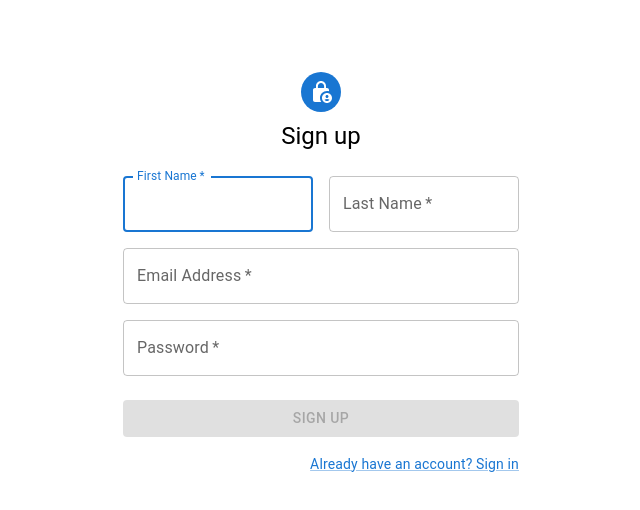
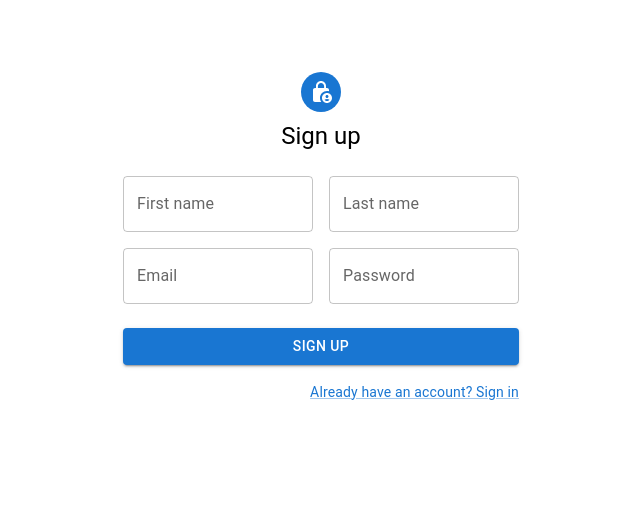
Before and after one commit to MateuszSuplewski/Zoo-FullStack-App, a React (Create React App) app in the folder frontend/: page /register in a window 1280 px wide. Shown: the top 510 px of the page, without its empty margins (319-959 px from the left). Built offline with nearby package versions, Linux system fonts and the light colour scheme.

Commit message:
Refactor forms

```diff
--- a/frontend/src/components/AddAnimal.js
+++ b/frontend/src/components/AddAnimal.js
@@ -1,84 +1,61 @@
-import * as React from 'react';
-import {Button, Modal, Stack, TextField} from '@mui/material';
-import { createActionAdd } from '../state/animals';
-import { useDispatch } from 'react-redux';
+import React from 'react'
+import { useDispatch } from 'react-redux'
+import { Button, Modal, Stack, TextField } from '@mui/material'
+import { createActionAdd } from '../state/animals'
+import validateForm from '../helpers/validateForm'
+import animalFields from '../data/animalFields'
+import useForm from '../hooks/useForm'
 
 const AddAnimal = () => {
-
-  const [open, setOpen] = React.useState(false);
-  const handleOpen = () => setOpen(true);
-  const handleClose = () => setOpen(false);
+  const [open, setOpen] = React.useState(false)
+  const handleOpen = () => setOpen(true)
+  const handleClose = () => setOpen(false)
   const storeDispatch = useDispatch()
 
-  const initialState = {
-    name: '',
-    age: 0,
-    weight: 0,
-    description: '',
-    species: ''
+  const onSubmit = (state) => {
+    const animalData = {
+      ...state,
+      species: {
+        name: state.species
+      }
+    }
+    storeDispatch(createActionAdd(animalData))
   }
 
-  const fields = ['Name','Age','Weight','Species']
-  const fieldTypes = ['text','number','number','text']
-
-  const [values, setValues] = React.useState(initialState)
-
-  const handleInputChange = (e,fieldType) => {
-    const { name, value } = e.target
-    setValues((prevValues) => ({
-      ...prevValues,
-      [name]: fieldType === 'number' ? Number(value) : value
-    }))
-  }
-
-  const resetForm = () => {
-    setValues(initialState)
-  }
-
-  const handleFormSubmit = (e) => {
-    const {name,age,weight,description, species} = values
-    const preparedAnimal = {
-        name,
-        age,
-        weight,
-        description,
-        species: {
-            name: species
-        }
-    }
-
-    e.preventDefault()
-    storeDispatch(createActionAdd(preparedAnimal))
-    resetForm()
-  }
+  const [handleInputChange, handleFormSubmit, state, errors] = useForm(validateForm, animalFields, onSubmit)
 
   return (
     <div>
-      <Button fullWidth size='large' variant='contained' onClick={handleOpen}>Add new animal</Button>
-      <Modal
-        open={open}
-        onClose={handleClose}
-      >
+      <Button fullWidth size="large" variant="contained" onClick={handleOpen}>
+        Add new animal
+      </Button>
+      <Modal open={open} onClose={handleClose}>
         <form
-        style={{margin: "5rem auto", backgroundColor: 'white',maxWidth: '420px', padding: '1rem'}}
+          style={{
+            margin: '5rem auto',
+            backgroundColor: 'white',
+            maxWidth: '420px',
+            padding: '1rem',
+          }}
           onSubmit={handleFormSubmit}
+          noValidate
         >
           <Stack spacing={2}>
-            {
-                fields.map((fieldName, index) => (
-                    <TextField key={index} required type={fieldTypes[index]} label={fieldName} name={fieldName.toLowerCase()} variant="outlined" value={values[fieldName.toLowerCase()]}
-                    onChange={(e) => handleInputChange(e,fieldTypes[index])}/>
-                ))
-            }
+            {animalFields.map(({ name, label, type }) => (
               <TextField
-                 required
-                 multiline
-                 rows={2}
-                 name={'description'}
-                 label={'Description'}
-                value={values.description}
-                onChange={(e) => handleInputChange(e,'text')}
+                error={errors[label] === null}
+                helperText={errors[label]}
+                multiline={type === 'textarea'}
+                key={name}
+                id={name}
+                type={type === 'textarea' ? 'text' : type}
+                label={label}
+                name={name}
+                variant="outlined"
+                value={state[name]}
+                onChange={(e) => handleInputChange(e, type)}
               />
+            ))}
           </Stack>
           <Button
             variant={'contained'}
--- a/frontend/src/components/UpdateAnimal.js
+++ b/frontend/src/components/UpdateAnimal.js
@@ -1,79 +1,66 @@
-import * as React from 'react';
-import {Button, Modal, Stack, TextField} from '@mui/material';
-import { createActionUpdate } from '../state/animals';
-import { useDispatch } from 'react-redux';
+import React, { useEffect } from 'react'
+import { useDispatch } from 'react-redux'
+import { Button, Modal, Stack, TextField } from '@mui/material'
+import { createActionUpdate } from '../state/animals'
+import validateForm from '../helpers/validateForm'
+import animalFields from '../data/animalFields'
+import useForm from '../hooks/useForm'
 
-const UpdateAnimal = ({animal}) => {
-    const {id, name, age, weight, description, species, imgSrc} = animal
-  const [open, setOpen] = React.useState(false);
-  const handleOpen = () => setOpen(true);
-  const handleClose = () => setOpen(false);
+const UpdateAnimal = ({ animal }) => {
   const storeDispatch = useDispatch()
+  const [open, setOpen] = React.useState(false)
+  const handleOpen = () => setOpen(true)
+  const handleClose = () => setOpen(false)
 
-  const initialState = {
-    name: name,
-    age: age,
-    weight: weight,
-    description: description
+  const onSubmit = (state) => {
+    const animalData = {
+      ...state,
+      species: {
+        name: state.species
+      }
     }
 
-
-  const fields = ['Name','Age','Weight']
-  const fieldTypes = ['text','number','number']
-
-  const [values, setValues] = React.useState(initialState)
-
-  const handleInputChange = (e,fieldType) => {
-    const { name, value } = e.target
-    setValues((prevValues) => ({
-      ...prevValues,
-      [name]: fieldType === 'number' ? Number(value) : value
-    }))
-  }
-
-  const handleFormSubmit = (e) => {
-    const {name,age,weight,description} = values
-    const preparedAnimal = {
-        id,
-        name,
-        age,
-        weight,
-        description,
-        species
-    }
-
-    e.preventDefault()
-    storeDispatch(createActionUpdate(id, preparedAnimal))
+    storeDispatch(createActionUpdate(animalData.id, animalData))
     handleClose()
   }
 
+  const [handleInputChange, handleFormSubmit, state, errors, handleSetState] = useForm(validateForm, animalFields, onSubmit)
+
+  useEffect(() => {handleSetState({ ...animal, species: animal.species.name })}, [])
+
   return (
     <div>
-      <Button fullWidth size='large' variant='contained' onClick={handleOpen}>UPDATE</Button>
-      <Modal
-        open={open}
-        onClose={handleClose}
-      >
+      <Button fullWidth size="large" variant="contained" onClick={handleOpen}>
+        UPDATE
+      </Button>
+      <Modal open={open} onClose={handleClose}>
         <form
-        style={{margin: "5rem auto", backgroundColor: 'white',maxWidth: '420px', padding: '1rem'}}
+          style={{
+            margin: '5rem auto',
+            backgroundColor: 'white',
+            maxWidth: '420px',
+            padding: '1rem',
+          }}
           onSubmit={handleFormSubmit}
+          noValidate
         >
           <Stack spacing={2}>
-            {
-                fields.map((fieldName, index) => (
-                    <TextField key={index} required type={fieldTypes[index]} label={fieldName} name={fieldName.toLowerCase()} variant="outlined" value={values[fieldName.toLowerCase()]}
-                    onChange={(e) => handleInputChange(e,fieldTypes[index])}/>
-                ))
-            }
+            {animalFields.map(({ name, label, type }) => (
               <TextField
-                 required
-                 multiline
-                 rows={2}
-                 name={'description'}
-                 label={'Description'}
-                value={values.description}
-                onChange={(e) => handleInputChange(e,'text')}
+                error={errors[label] === null}
+                helperText={errors[label]}
+                multiline={type === 'textarea'}
+                key={name}
+                id={name}
+                type={type === 'textarea' ? 'text' : type}
+                label={label}
+                name={name}
+                variant="outlined"
+                value={state[name]}
+                onChange={(e) => handleInputChange(e, type)}
+                rows={type === 'textarea' ? 5 : 1}
               />
+            ))}
           </Stack>
           <Button
             variant={'contained'}
--- /dev/null
+++ b/frontend/src/data/animalFields.js
@@ -0,0 +1,51 @@
+export const animalFields = [
+  {
+    name: 'name',
+    label: 'Animal name',
+    placeholder: 'Rookie',
+    pattern: /[a-ząćęłńóśźż]{3,}/i,
+    error: 'Correct entered name',
+    type: 'text',
+    required: true
+  },
+  {
+    name: 'age',
+    label: 'Age',
+    placeholder: '1',
+    pattern: /^[0-9]+$/,
+    error: 'Correct entered age',
+    type: 'number',
+    required: true
+  },
+  {
+    name: 'weight',
+    label: 'Weight',
+    pattern: /^\d{0,2}(\.\d{0,2}){0,1}$/,
+    error: 'Correct entered weight',
+    type: 'number',
+    required: true
+  },
+  {
+    name: 'image',
+    label: 'Image URL',
+    pattern:
+      /https?:\/\/(www\.)?[-a-zA-Z0-9@:%._\+~#=]{1,256}\.[a-zA-Z0-9()]{1,6}\b([-a-zA-Z0-9()@:%_\+.~#?&//=]*)/,
+    error: 'Correct entered URL',
+    type: 'text',
+    required: true
+  },
+  {
+    name: 'description',
+    label: 'Description',
+    type: 'textarea',
+    required: true
+  },
+  {
+    name: 'species',
+    label: 'Species',
+    type: 'text',
+    required: true
+  }
+]
+
+export default animalFields
--- /dev/null
+++ b/frontend/src/data/loginFields.js
@@ -0,0 +1,16 @@
+export const loginFields = [
+    {
+      name: 'email',
+      label: 'Email',
+      type: 'text',
+      required: true
+    },
+    {
+      name: 'password',
+      label: 'Password',
+      type: 'password',
+      required: true
+    }
+  ]
+
+  export default loginFields
--- /dev/null
+++ b/frontend/src/data/registerFields.js
@@ -0,0 +1,36 @@
+export const registerFields = [
+  {
+    name: 'firstname',
+    label: 'First name',
+    pattern: /[a-ząćęłńóśźż]{3,}/i,
+    error: 'Correct entered first name',
+    type: 'text',
+    required: true
+  },
+  {
+    name: 'lastname',
+    label: 'Last name',
+    pattern: /[a-ząćęłńóśźż]{3,}/i,
+    error: 'Correct entered last name',
+    type: 'text',
+    required: true
+  },
+  {
+    name: 'email',
+    label: 'Email',
+    pattern: /^[A-Za-z0-9_!#$%&'*+\/=?`{|}~^.-]+@[A-Za-z0-9.-]+$/gm,
+    error: 'Correct entered email - example@domain.com',
+    type: 'text',
+    required: true
+  },
+  {
+    name: 'password',
+    label: 'Password',
+    pattern: /^(?=.*\d)(?=.*[a-z])(?=.*[A-Z])[0-9a-zA-Z]{8,}$/,
+    error: 'Password needs to be atleast 8 characters, 1 lower, 1 upper',
+    type: 'password',
+    required: true
+  }
+]
+
+export default registerFields
--- /dev/null
+++ b/frontend/src/helpers/validateForm.js
@@ -0,0 +1,12 @@
+const validateForm = (fields, state) => {
+  const errors = {}
+
+  fields.forEach(({ required, name, label, error, pattern }) => {
+    if (required && state[name].length === 0) errors[label] = `${label} field requires data`
+    if (pattern && !pattern.test(state[name]) && state[name]) errors[label] = error
+  })
+
+  return errors
+}
+
+export default validateForm
--- /dev/null
+++ b/frontend/src/hooks/useForm.js
@@ -0,0 +1,71 @@
+import { useState, useReducer } from 'react'
+
+const useForm = (validationFn, formFields, onSubmit) => {
+  const prepareState = () => {
+    const state = {}
+    formFields.forEach(({ name, type }) => (state[name] = type === 'number' ? 0 : ''))
+    return state
+  }
+
+  const initialState = prepareState()
+
+  const reducer = (state, action) => {
+    switch (action.type) {
+      case 'updateFieldValue':
+        return {
+          ...state,
+          [action.payload.key]: action.payload.value
+        }
+      case 'clearFields':
+        return {
+          ...initialState
+        }
+      case 'setState':
+        return {
+          ...state,
+          ...action.payload
+        }
+      default:
+        return state
+    }
+  }
+
+  const [state, dispatch] = useReducer(reducer, initialState)
+  const [errors, setErrors] = useState([])
+
+  const handleInputChange = ({ target }, type) => {
+    dispatch({
+      type: 'updateFieldValue',
+      payload: {
+        key: target.name,
+        value: type === 'number' ? Number(target.value) : target.value,
+      },
+    })
+  }
+
+  const handleFormSubmit = (e) => {
+    e.preventDefault()
+
+    const validationErrors = validationFn(formFields, state)
+
+    if (Object.keys(validationErrors).length !== 0) {
+      setErrors(validationErrors)
+      return
+    }
+
+    onSubmit(state)
+    dispatch({ type: 'clearFields' })
+    setErrors(validationErrors)
+  }
+
+  const handleSetState = (newState) => {
+    dispatch({
+      type: 'setState',
+      payload: newState
+    })
+  }
+
+  return [handleInputChange, handleFormSubmit, state, errors, handleSetState]
+}
+
+export default useForm
--- a/frontend/src/pages/Login.js
+++ b/frontend/src/pages/Login.js
@@ -1,9 +1,12 @@
-import React, { useState, useEffect } from 'react'
+import React, { useEffect } from 'react'
+import { useDispatch, useSelector } from 'react-redux'
+import { useNavigate } from 'react-router-dom'
 import { Button, TextField, Box, Avatar, Typography, Link, Container, Grid, Alert } from '@mui/material'
 import LockPersonIcon from '@mui/icons-material/LockPerson'
-import { useDispatch, useSelector } from 'react-redux'
-import { useNavigate } from 'react-router-dom'
 import { createActionLogin } from '../state/auth'
+import loginFields from '../data/loginFields'
+import validateForm from '../helpers/validateForm'
+import useForm from '../hooks/useForm'
 
 const Login = () => {
   const storeDispatch = useDispatch()
@@ -11,23 +14,13 @@ const Login = () => {
   const authState = useSelector((state) => state.auth)
   const { value, error } = authState
 
-  const [email, setEmail] = useState('')
-  const [password, setPassword] = useState('')
-
   useEffect(() => {
     if (value && value.token) setTimeout(() => navigate(-1), 5000)
   }, [value])
 
-  const clearFields = () => {
-    setEmail('')
-    setPassword('')
-  }
+  const onSubmit = (data) => storeDispatch(createActionLogin({ ...data }))
 
-  const validateUser = async (e) => {
-    e.preventDefault()
-    storeDispatch(createActionLogin({email,password}))
-    clearFields()
-  }
+  const [handleInputChange, handleFormSubmit, state, errors] = useForm(validateForm, loginFields, onSubmit)
 
   return (
     <Container component="main" maxWidth="xs">
@@ -55,31 +48,32 @@ const Login = () => {
             Invalid email or password
           </Alert>
         )}
-        <Box component="form" onSubmit={validateUser} noValidate sx={{ mt: 1 }}>
-          <TextField
-            margin="normal"
-            required
-            fullWidth
-            label="Email Address"
-            autoFocus
-            onChange={(e) => setEmail(e.target.value)}
-            value={email}
-          />
-          <TextField
-            margin="normal"
-            required
-            fullWidth
-            label="Password"
-            type="password"
-            onChange={(e) => setPassword(e.target.value)}
-            value={password}
-          />
+        <Box
+          component="form"
+          onSubmit={handleFormSubmit}
+          noValidate
+          sx={{ mt: 1 }}
+        >
+          {loginFields.map(({ name, label, type }) => (
+            <TextField
+              error={errors[label] === null}
+              helperText={errors[label]}
+              key={name}
+              id={name}
+              type={type}
+              label={label}
+              margin="normal"
+              fullWidth
+              name={name}
+              value={state[name]}
+              onChange={(e) => handleInputChange(e, type)}
+            />
+          ))}
           <Button
             type="submit"
             fullWidth
             variant="contained"
             sx={{ mt: 3, mb: 2 }}
-            disabled={!(email && password)}
           >
             Sign In
           </Button>
--- a/frontend/src/pages/Register.js
+++ b/frontend/src/pages/Register.js
@@ -1,39 +1,26 @@
-import React, { useState, useEffect } from 'react'
+import React, { useEffect } from 'react'
+import { useDispatch, useSelector } from 'react-redux'
+import { useNavigate } from 'react-router-dom'
 import { Button, TextField, Box, Avatar, Typography, Link, Container, Grid, Alert } from '@mui/material'
 import LockPersonIcon from '@mui/icons-material/LockPerson'
-import { useDispatch, useSelector } from 'react-redux'
-import { useNavigate } from 'react-router-dom'
 import { createActionRegister } from '../state/auth'
+import registerFields from '../data/registerFields'
+import validateForm from '../helpers/validateForm'
+import useForm from '../hooks/useForm'
 
 const Register = () => {
+  const navigate = useNavigate()
   const storeDispatch = useDispatch()
-  const navigate = useNavigate()
   const authState = useSelector((state) => state.auth)
   const { value, error } = authState
-
-  const [firstName, setFirstName] = useState('')
-  const [lastName, setLastName] = useState('')
-  const [email, setEmail] = useState('')
-  const [password, setPassword] = useState('')
 
   useEffect(() => {
     if (value && value.token) setTimeout(() => navigate(-1), 5000)
   }, [value])
 
-  const clearFields = () => {
-    setFirstName('')
-    setLastName('')
-    setEmail('')
-    setPassword('')
-  }
+  const onSubmit = (data) => storeDispatch(createActionRegister({ ...data }))
 
-  const saveUser = async (e) => {
-    e.preventDefault()
-
-    storeDispatch(createActionRegister({ firstname: firstName, lastname: lastName, email, password }))
-    // ten sam email przechodzi ... cos z tym zrobic!
-    clearFields()
-  }
+  const [handleInputChange, handleFormSubmit, state, errors] = useForm(validateForm, registerFields, onSubmit)
 
   return (
     <Container component="main" maxWidth="xs">
@@ -62,53 +49,36 @@ const Register = () => {
             Email already in use
           </Alert>
         )}
-        <Box component="form" noValidate onSubmit={saveUser} sx={{ mt: 3 }}>
+        <Box
+          component="form"
+          noValidate
+          onSubmit={handleFormSubmit}
+          sx={{ mt: 3 }}
+        >
           <Grid container spacing={2}>
-            <Grid item xs={12} sm={6}>
-              <TextField
-                required
-                fullWidth
-                label="First Name"
-                autoFocus
-                onChange={(e) => setFirstName(e.target.value)}
-                value={firstName}
-              />
-            </Grid>
-            <Grid item xs={12} sm={6}>
-              <TextField
-                required
-                fullWidth
-                label="Last Name"
-                onChange={(e) => setLastName(e.target.value)}
-                value={lastName}
-              />
-            </Grid>
-            <Grid item xs={12}>
-              <TextField
-                required
-                fullWidth
-                label="Email Address"
-                onChange={(e) => setEmail(e.target.value)}
-                value={email}
-              />
-            </Grid>
-            <Grid item xs={12}>
-              <TextField
-                required
-                fullWidth
-                label="Password"
-                type="password"
-                onChange={(e) => setPassword(e.target.value)}
-                value={password}
-              />
-            </Grid>
+            {registerFields.map(({ name, label, type }) => (
+              <Grid item xs={12} sm={6} key={name}>
+                <TextField
+                  error={errors[label] === null}
+                  helperText={errors[label]}
+                  multiline={type === 'textarea'}
+                  id={name}
+                  type={type === 'textarea' ? 'text' : type}
+                  label={label}
+                  name={name}
+                  variant="outlined"
+                  value={state[name]}
+                  fullWidth
+                  onChange={(e) => handleInputChange(e, type)}
+                />
+              </Grid>
+            ))}
           </Grid>
           <Button
             type="submit"
             fullWidth
             variant="contained"
             sx={{ mt: 3, mb: 2 }}
-            disabled={!(firstName && lastName && email && password)}
           >
             Sign Up
           </Button>
```
Lines whose indentation alone changed are shown as unchanged.
